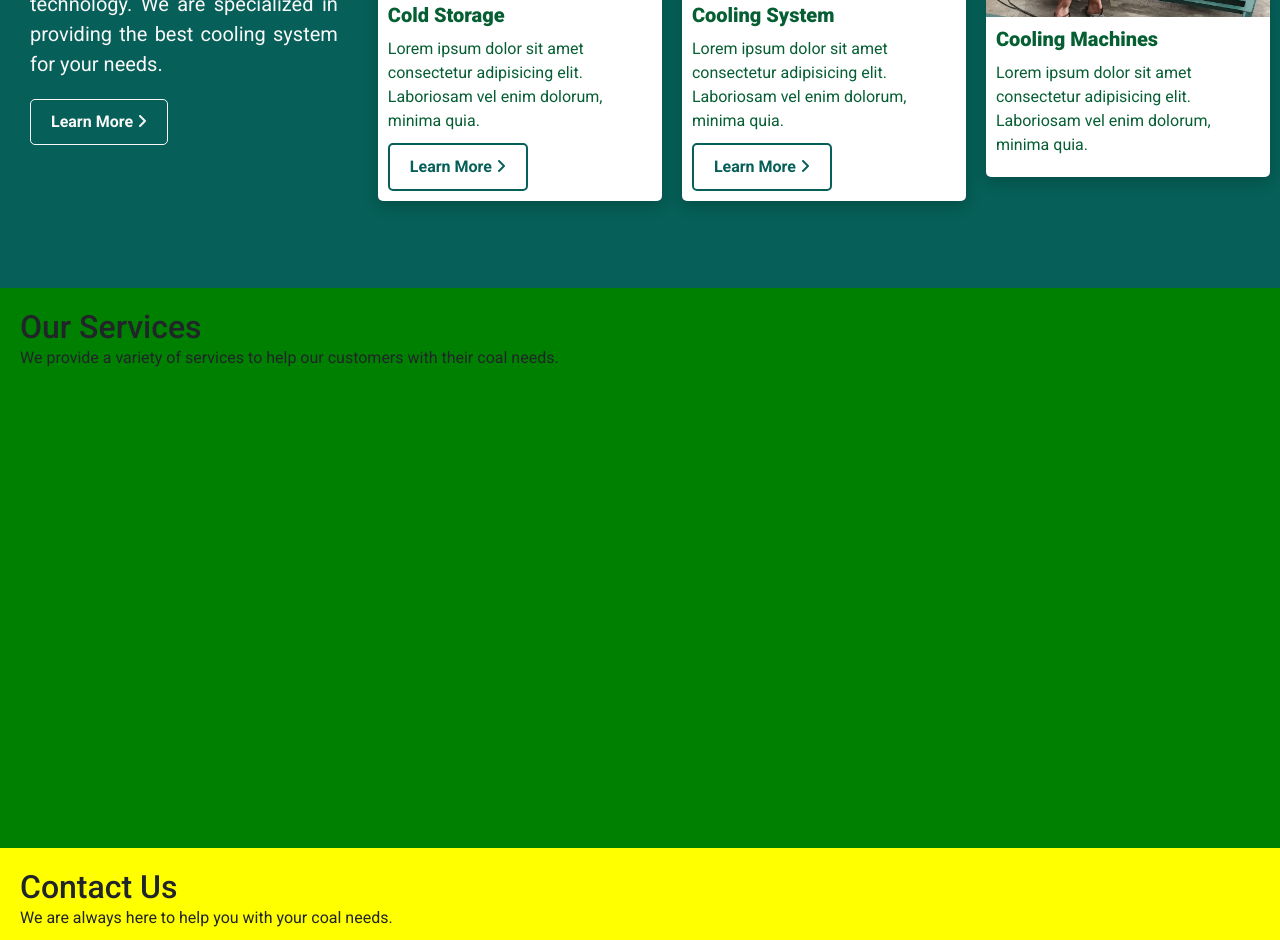
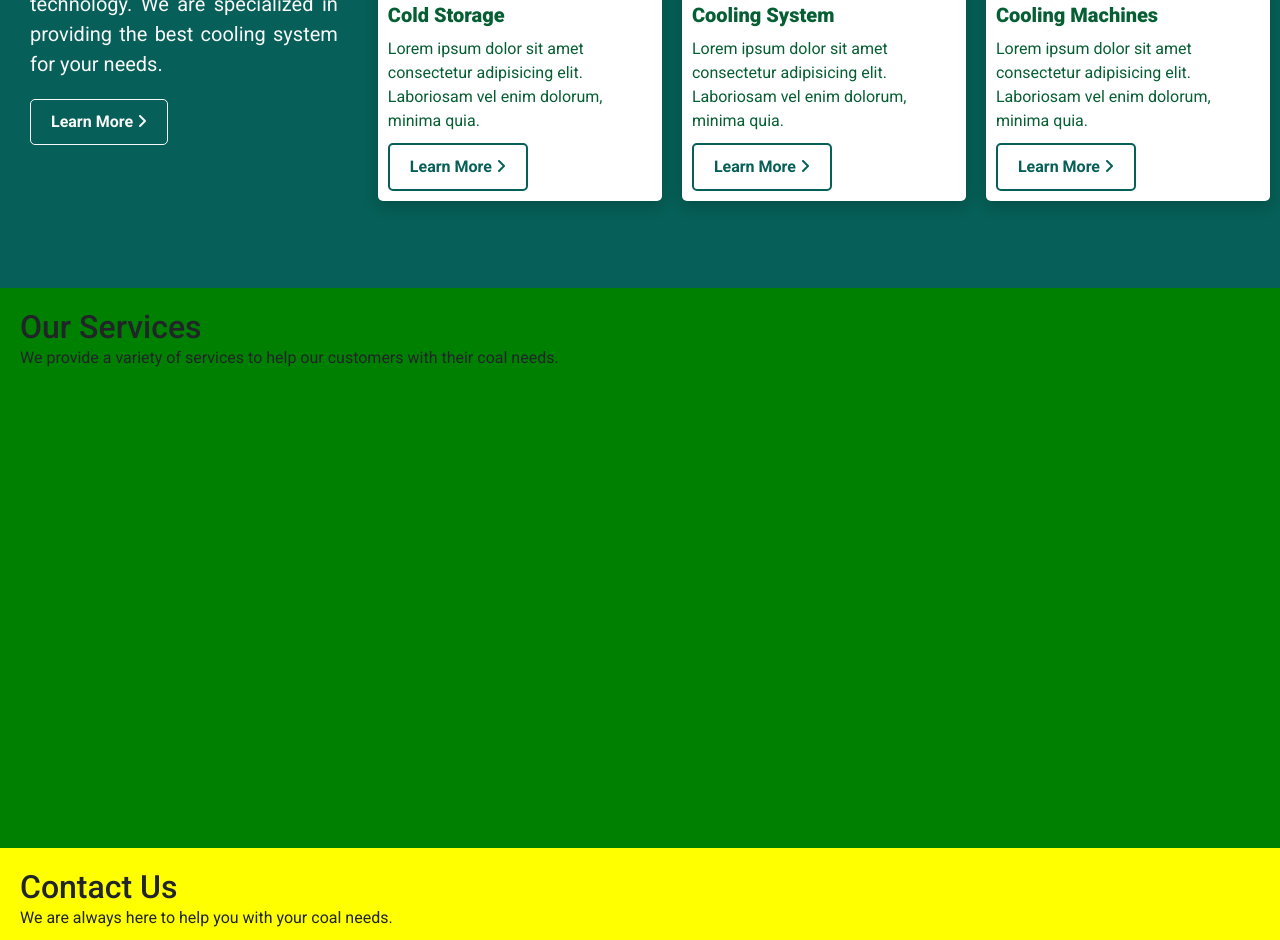
Before and after one commit to RomaruDaze/smam, a plain HTML site: page docs/index.html in a window 1280 px wide. Shown: the part 1386-2326 px from the top of the page. Drawn offline with nearby package versions, Linux system fonts and the light colour scheme.

Commit message:
updating the about-us content

```diff
--- a/docs/index.html
+++ b/docs/index.html
@@ -85,6 +85,7 @@
                 <div class="product-image-content">
                     <h5>Cooling Machines</h5>
                     <p>Lorem ipsum dolor sit amet consectetur adipisicing elit. Laboriosam vel enim dolorum, minima quia.</p>
+                    <button>Learn More <i class="fa-solid fa-angle-right"></i></button>
                 </div></div>
             </div>
         </div>
```
